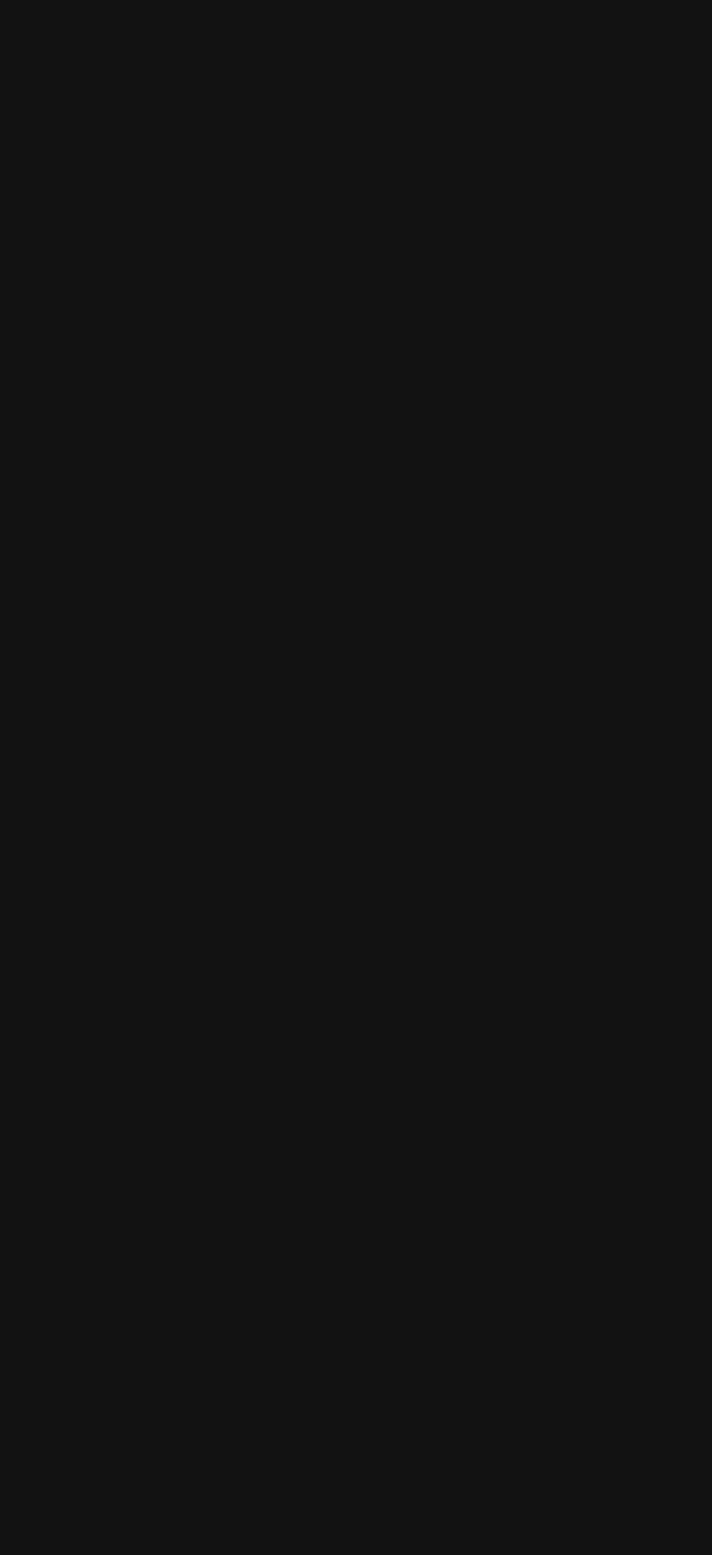
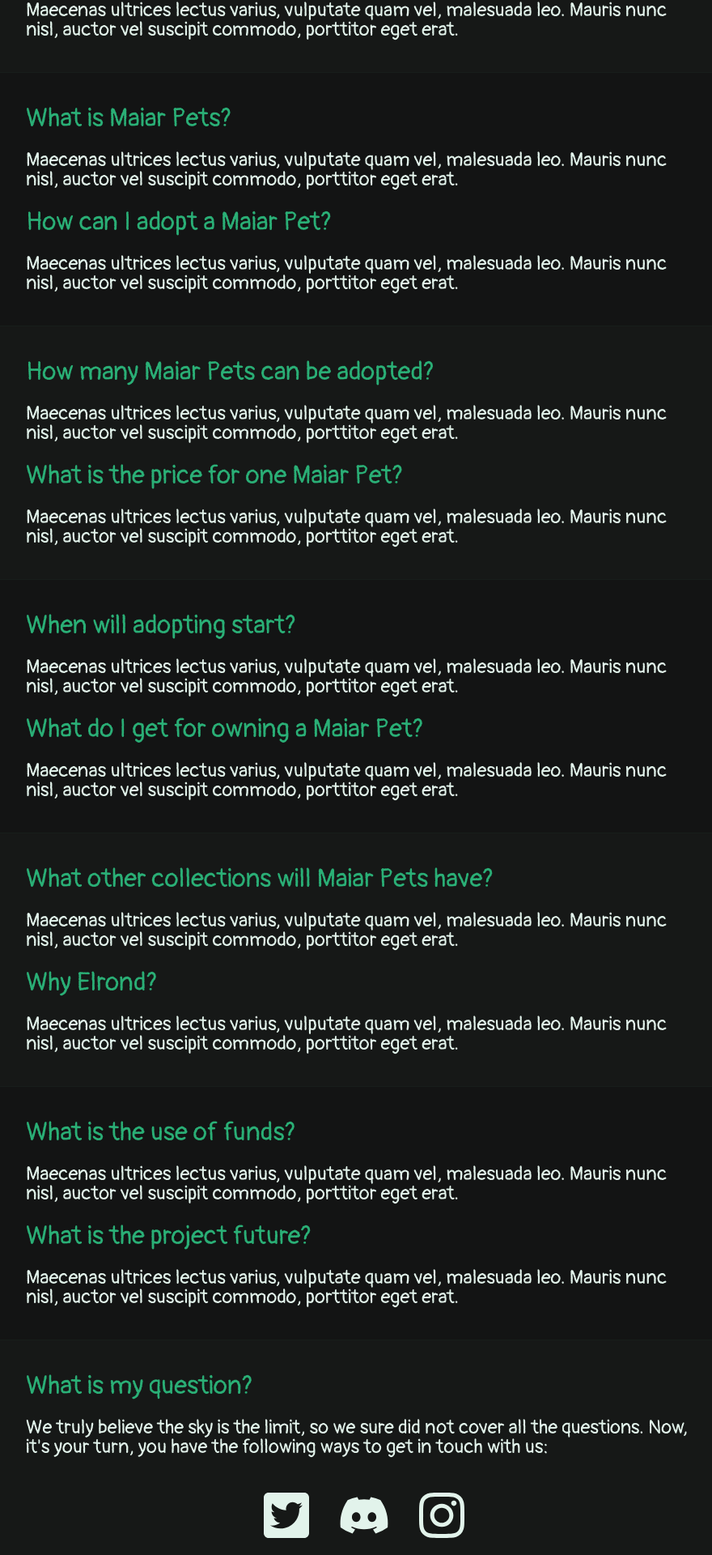
Before and after one commit to theodornitu/nextjs_maiarPets, a Next.js app: page /faq in a window 1280 px wide. Shown: the part 293-2213 px from the top of the page at 81% size, without its empty margins (190-1070 px from the left). Before the commit the page ends 800 px from the top, so only its background shows below. Built offline with nearby package versions, Linux system fonts and the light colour scheme.

Commit message:
FAQ improvements, added social media links

```diff
--- a/pages/faq.js
+++ b/pages/faq.js
@@ -1,16 +1,173 @@
 // Components import
 import Meta    from '../components/Meta'
 import Nav     from '../components/Nav'
+import Link    from 'next/link'
+
+// Icons import
+import { FaTwitterSquare, FaDiscord, FaInstagram } from 'react-icons/fa';
 
 // Styles import
-import faqStyles  from '../styles/Faq.module.css'
+import s  from '../styles/Faq.module.css'
 
 const faq = () => {
+    //Relevant styles
+    const darkSection = [s.section, s.dark].join(" ");
+    const lightSection = [s.section, s.light].join(" ");
+
   return (
     <div>
       <Meta />
       <Nav />
-      <h>FAQ</h>
+      <section className={lightSection}>
+        <div className={s.flexContent}>
+          <text className={s.textcontent2}>
+            <p>
+              <strong>Who is Riki?</strong>
+            </p>
+            <p>
+              Maecenas ultrices lectus varius, vulputate quam vel, malesuada leo.
+              Mauris nunc nisl, auctor vel suscipit commodo, porttitor eget erat.
+            </p>
+            <p>
+              <strong>What does "Frens" mean?</strong>
+            </p>
+            <p>
+              Maecenas ultrices lectus varius, vulputate quam vel, malesuada leo.
+              Mauris nunc nisl, auctor vel suscipit commodo, porttitor eget erat.
+            </p>
+          </text>
+        </div>
+      </section>
+      <section className={darkSection}>
+        <div className={s.flexContent}>
+          <text className={s.textcontent2}>
+            <p>
+              <strong>What is Maiar Pets?</strong>
+            </p>
+            <p>
+              Maecenas ultrices lectus varius, vulputate quam vel, malesuada leo.
+              Mauris nunc nisl, auctor vel suscipit commodo, porttitor eget erat.
+            </p>
+            <p>
+              <strong>How can I adopt a Maiar Pet?</strong>
+            </p>
+            <p>
+              Maecenas ultrices lectus varius, vulputate quam vel, malesuada leo.
+              Mauris nunc nisl, auctor vel suscipit commodo, porttitor eget erat.
+            </p>
+          </text>
+        </div>
+      </section>
+      <section className={lightSection}>
+        <div className={s.flexContent}>
+          <text className={s.textcontent2}>
+            <p>
+              <strong>How many Maiar Pets can be adopted?</strong>
+            </p>
+            <p>
+              Maecenas ultrices lectus varius, vulputate quam vel, malesuada leo.
+              Mauris nunc nisl, auctor vel suscipit commodo, porttitor eget erat.
+            </p>
+            <p>
+              <strong>What is the price for one Maiar Pet?</strong>
+            </p>
+            <p>
+              Maecenas ultrices lectus varius, vulputate quam vel, malesuada leo.
+              Mauris nunc nisl, auctor vel suscipit commodo, porttitor eget erat.
+            </p>
+          </text>
+        </div>
+      </section>
+      <section className={darkSection}>
+        <div className={s.flexContent}>
+          <text className={s.textcontent2}>
+            <p>
+              <strong>When will adopting start?</strong>
+            </p>
+            <p>
+              Maecenas ultrices lectus varius, vulputate quam vel, malesuada leo.
+              Mauris nunc nisl, auctor vel suscipit commodo, porttitor eget erat.
+            </p>
+            <p>
+              <strong>What do I get for owning a Maiar Pet?</strong>
+            </p>
+            <p>
+              Maecenas ultrices lectus varius, vulputate quam vel, malesuada leo.
+              Mauris nunc nisl, auctor vel suscipit commodo, porttitor eget erat.
+            </p>
+          </text>
+        </div>
+      </section>
+      <section className={lightSection}>
+        <div className={s.flexContent}>
+          <text className={s.textcontent2}>
+            <p>
+              <strong>What other collections will Maiar Pets have?</strong>
+            </p>
+            <p>
+              Maecenas ultrices lectus varius, vulputate quam vel, malesuada leo.
+              Mauris nunc nisl, auctor vel suscipit commodo, porttitor eget erat.
+            </p>
+            <p>
+              <strong>Why Elrond?</strong>
+            </p>
+            <p>
+              Maecenas ultrices lectus varius, vulputate quam vel, malesuada leo.
+              Mauris nunc nisl, auctor vel suscipit commodo, porttitor eget erat.
+            </p>
+          </text>
+        </div>
+      </section>
+      <section className={darkSection}>
+        <div className={s.flexContent}>
+          <text className={s.textcontent2}>
+            <p>
+              <strong>What is the use of funds?</strong>
+            </p>
+            <p>
+              Maecenas ultrices lectus varius, vulputate quam vel, malesuada leo.
+              Mauris nunc nisl, auctor vel suscipit commodo, porttitor eget erat.
+            </p>
+            <p>
+              <strong>What is the project future?</strong>
+            </p>
+            <p>
+              Maecenas ultrices lectus varius, vulputate quam vel, malesuada leo.
+              Mauris nunc nisl, auctor vel suscipit commodo, porttitor eget erat.
+            </p>
+          </text>
+        </div>
+      </section>
+      <section className={lightSection}>
+        <div className={s.flexContent}>
+          <text className={s.textcontent2}>
+            <p>
+              <strong>What is my question?</strong>
+            </p>
+            <p>
+              We truly believe the sky is the limit, so we sure did not cover all the questions.
+              Now, it's your turn, you have the following ways to get in touch with us:
+            </p>
+          </text>
+          <div className={s.socials}>
+            <li>
+              <Link href='https://twitter.com/maiar_pets'>
+                <FaTwitterSquare />
+              </Link>
+            </li>
+            <li>
+              <Link href='/'>
+                <FaDiscord />
+              </Link>
+            </li>
+            <li>
+              <Link href='https://www.instagram.com/riki.shibainu/'>
+                <FaInstagram />
+              </Link>
+            </li>
+          </div>
+        </div>
+      </section>
     </div>
   )
 }
--- a/pages/plan.js
+++ b/pages/plan.js
@@ -30,9 +30,8 @@
               <strong>Step #1</strong>
             </p>
             <p>
-              We aim to integrate the Elrond dApp API directly on our website, but as we learn we will enable more features
-              for the website. Currently the launch will take place on an existing NFT marketplace which is yet to be decided.
-              Future collections will be directly minted from our website, using your wallet connect feature.
+            Maecenas ultrices lectus varius, vulputate quam vel, malesuada leo.
+              Mauris nunc nisl, auctor vel suscipit commodo, porttitor eget erat.
             </p>
             <p>
               <strong>Step #2</strong>
--- a/styles/Faq.module.css
+++ b/styles/Faq.module.css
@@ -0,0 +1,72 @@
+.section{
+    height: auto;
+  }
+
+  .dark{
+    background-color: #131414;
+    border-bottom: 1px solid #181e1b;
+  }
+
+  .light{
+    background-color: #161817;
+    border-bottom: 1px solid #181e1b;
+  }
+
+  .image{
+    display: flex;
+    max-width: 900px;
+    width: 100%;
+    height: auto;
+    margin: 0 auto;
+    padding-left: 2rem;
+    padding-right: 2rem;
+  }
+
+  .flexContent
+  {
+    display: flex;
+    flex-wrap: wrap;
+    max-width: 900px;
+    margin: auto;
+  }
+
+  .textContent{
+    margin: 2rem 2rem 0 2rem;
+  }
+
+  .textcontent2{
+    margin: 1rem 2rem 1rem 2rem;
+  }
+
+  .textcontent2 p {
+    color: #e2f3eb;
+    font-size: 1.5rem;
+    font-weight: lighter;
+  }
+
+  .textcontent2 strong {
+    color: #2aaf76;
+    font-size: 2rem;
+    font-weight: normal;
+  }
+
+  .socials {
+    display: flex;
+    margin-top: 0;
+    margin-left: auto;
+    margin-right: auto;
+    margin-bottom: 1rem;
+    color: #e2f3eb;
+    font-size: 4rem;
+  }
+  .socials li{
+    margin-left: 1rem;
+    margin-right: 1rem;
+    list-style: none;
+  }
+  .socials li:hover
+  {
+    cursor: pointer;
+    color: #2aaf76;
+    transition: all 0.3s ease-in-out;
+  }
```
Also changed, not shown: components/Welcome.js (+1 -11 lines), pages/rarity.js (+11 -2 lines), components/RarityContent.js (added), styles/RarityContent.module.css (added).
